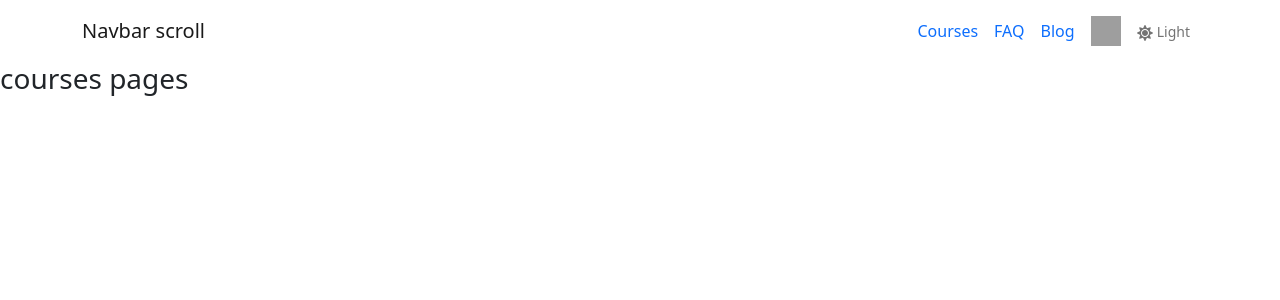
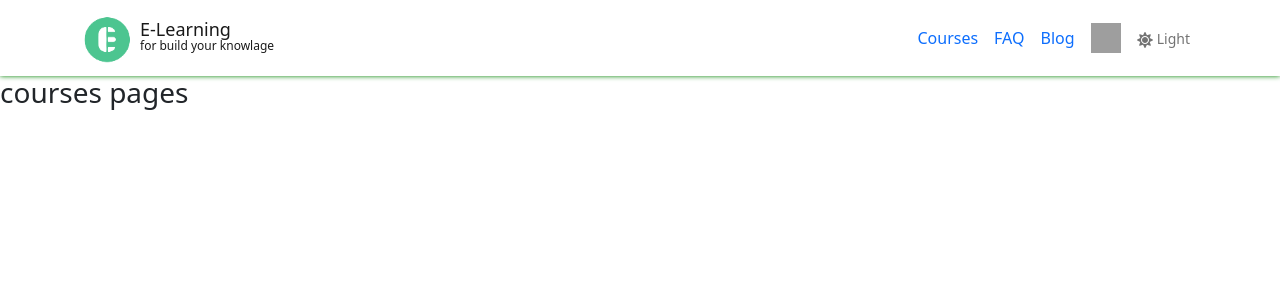
Before and after one commit to sksabbirhossain/e-learning-frontend, a React (Create React App) app: page / in a window 1280 px wide. Shown: the top 300 px of the page. Built offline with nearby package versions, Linux system fonts and the light colour scheme; grey boxes are pictures that could not be loaded.

Commit message:
added some custom css in header

```diff
--- a/src/components/Header/Header.css
+++ b/src/components/Header/Header.css
@@ -2,3 +2,26 @@
     width: 30px;
     height: 30px;
 }
+.logo-area{
+    display: flex;
+    height: auto;
+    align-items: center;
+}
+.logo-text p{
+    line-height: 15px;
+    margin: 0;
+    font-size: 18px;
+}
+.logo-text small{
+    font-size: 12px;
+}
+.logo img{
+    width: 50px;
+    height: 50px;
+}
+
+.main-header{
+    width: 100%;
+    height: auto;
+    box-shadow: 0px 0px 5px green;
+}
--- a/src/components/Header/Header.js
+++ b/src/components/Header/Header.js
@@ -7,15 +7,26 @@ import { FaMoon, FaSun } from "react-icons/fa";
 import { NavLink } from "react-router-dom";
 import "tippy.js/dist/tippy.css";
 import "./Header.css";
+import logo from  "../../logo.png"
 
 const Header = () => {
   const [theme, setTheme] = useState(false);
   const currentUser = true;
   const userName = "sk sabbir hossain"
   return (
-    <Navbar expand="lg">
+    <Navbar expand="lg" className="main-header">
       <Container>
-        <Navbar.Brand href="/">Navbar scroll</Navbar.Brand>
+        <Navbar.Brand href="/">
+          <div className=" logo-area">
+            <div className="pe-2 logo">
+              <img src={logo} alt="" />
+            </div>
+            <div className="logo-text d-flex flex-column  justify-content-start">
+              <p>E-Learning</p>
+              <small>for build your knowlage</small>
+            </div>
+          </div>
+        </Navbar.Brand>
         <Navbar.Toggle aria-controls="navbarScroll" />
         <Navbar.Collapse id="navbarScroll">
           <Nav
--- a/src/index.css
+++ b/src/index.css
@@ -1,3 +1,8 @@
+*{
+  padding: 0;
+  margin: 0;
+  box-sizing: border-box;
+}
 body {
   margin: 0;
   font-family: -apple-system, BlinkMacSystemFont, 'Segoe UI', 'Roboto', 'Oxygen',
```
Also changed, not shown: src/App.js (+6 -7 lines), src/logo.png (added).
